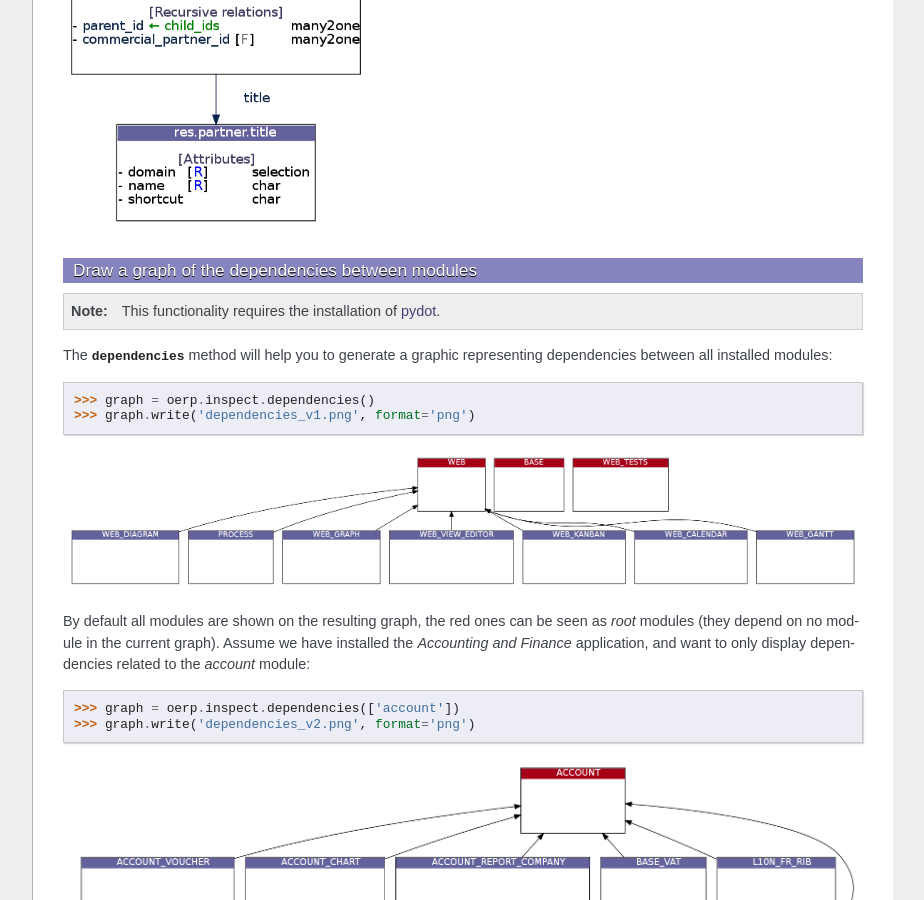
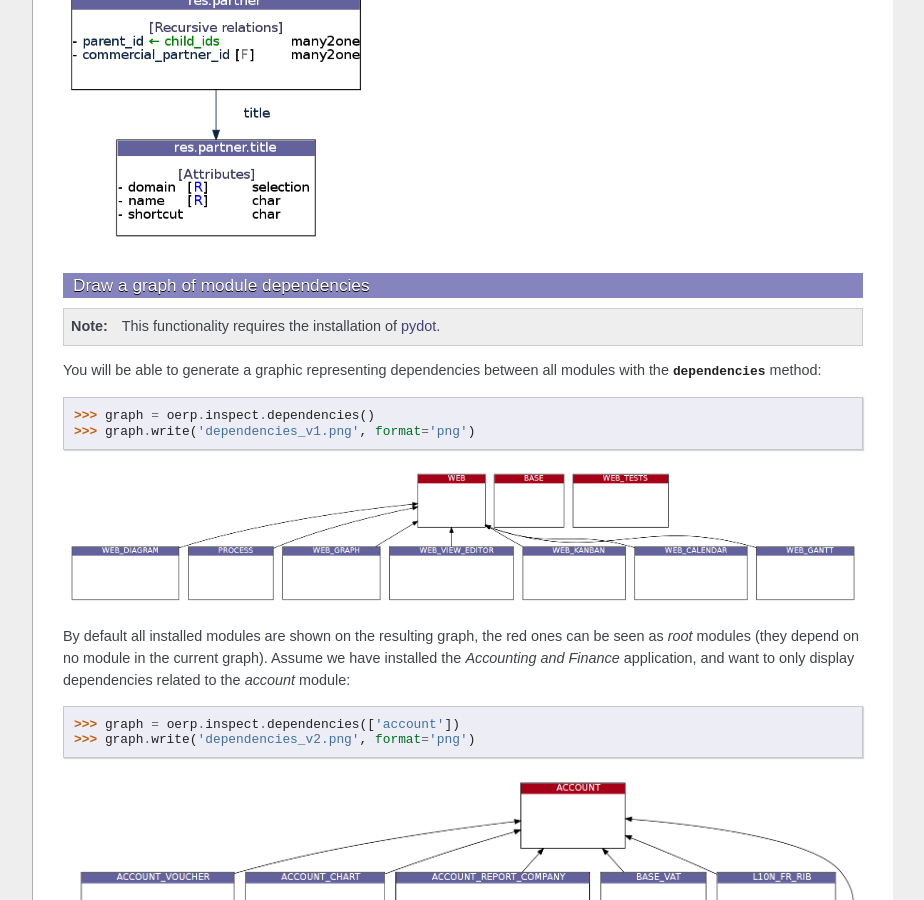
Before and after one commit to osiell/oerplib, a Sphinx documentation site: the page built from doc/source/tutorials.rst, in a window 1280 px wide and 900 px high, scrolled down 9985 px. Shown: the whole window, without its empty margins (198-1122 px from the left). Built offline with Sphinx 7.4.7, drawn with Linux system fonts in a browser that asks for light colours; some of the changed text lies outside the part shown.

Commit message:
Documentation updated

```diff
--- a/doc/source/tutorials.rst
+++ b/doc/source/tutorials.rst
@@ -412,8 +413,8 @@ is available :class:`here <oerplib.service.db.DB>`.
 Inspect the metadata of OpenERP **(New in version 0.8)**
 --------------------------------------------------------
 
-Draw a graph of the relationships between models
-''''''''''''''''''''''''''''''''''''''''''''''''
+Draw a graph of relationships between models
+''''''''''''''''''''''''''''''''''''''''''''
 
 .. note::
     This functionality requires the installation of `pydot <http://code.google.com/p/pydot/>`_.
@@ -496,16 +497,16 @@ parameter::
 .. image:: _static/rel_res_partner_v4.png
     :width: 350px
 
-Draw a graph of the dependencies between modules
-''''''''''''''''''''''''''''''''''''''''''''''''
+Draw a graph of module dependencies
+'''''''''''''''''''''''''''''''''''
 
 .. note::
     This functionality requires the installation of `pydot <http://code.google.com/p/pydot/>`_.
 
 
-The :func:`dependencies <oerplib.service.inspect.Inspect.dependencies>` method
-will help you to generate a graphic representing dependencies between all
-installed modules::
+You will be able to generate a graphic representing dependencies between all
+modules with the
+:func:`dependencies <oerplib.service.inspect.Inspect.dependencies>` method::
 
     >>> graph = oerp.inspect.dependencies()
     >>> graph.write('dependencies_v1.png', format='png')
@@ -536,7 +537,7 @@ be used)::
     :height: 250px
 
 Modules related to the matching models are shown in green (in addition to the
-red one).  It is possible to display transient models too through the
+red one). It is possible to display transient models too through the
 ``show_transient_model`` configuration option (displayed in gray in the
 following graph)::
 
```
Also changed, not shown: other parts of doc/source/tutorials.rst (+8 -6 lines).
